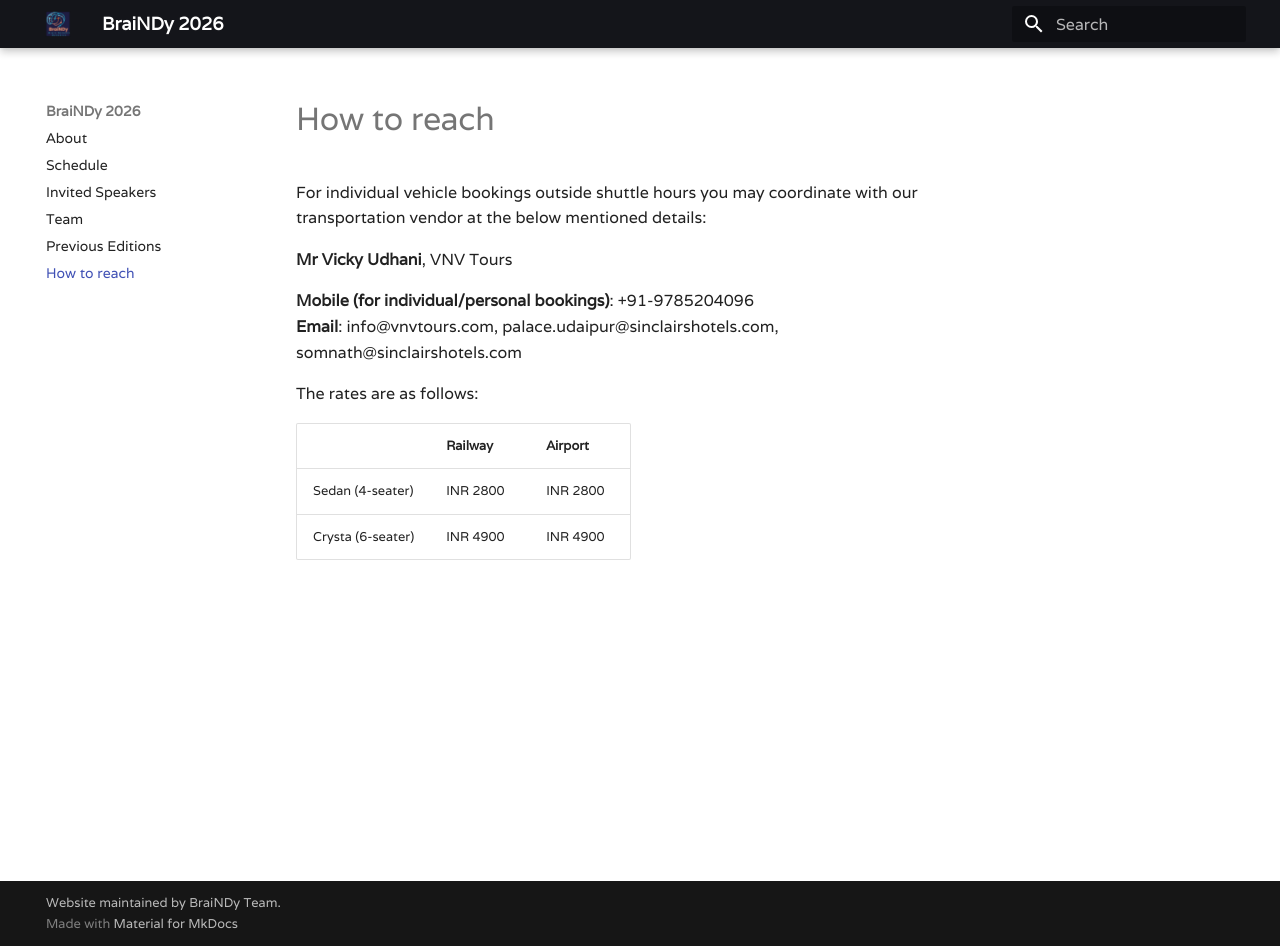
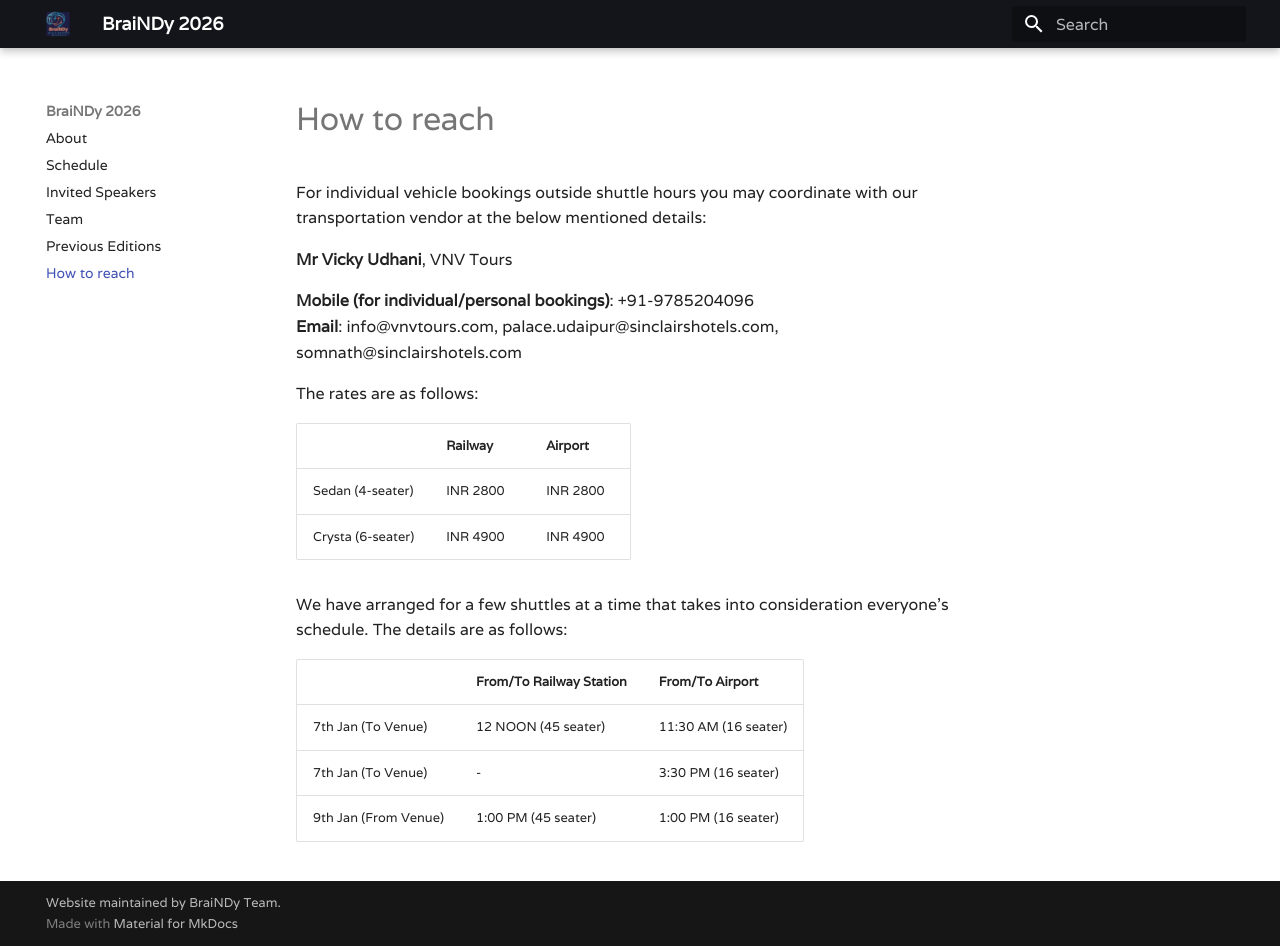
Before and after one commit to BraiNDyMeeting/v2026, an MkDocs documentation site: the page built from docs/howto.md, in a window 1280 px wide and 946 px high. Built offline with MkDocs 1.6.1 and Material for MkDocs 9.7.7, drawn with Linux system fonts in a browser that asks for light colours.

Commit message:
Some changes to website

```diff
--- a/docs/howto.md
+++ b/docs/howto.md
@@ -11,3 +11,12 @@ The rates are as follows:
 |----|----|----|
 |Sedan (4-seater)|INR 2800|INR 2800|
 |Crysta (6-seater)|INR 4900|INR 4900|
+
+
+We have arranged for a few shuttles at a time that takes into consideration everyone's schedule. The details are as follows:
+
+||From/To Railway Station|From/To Airport|
+|----|----|----|
+| 7th Jan (To Venue) | 12 NOON (45 seater) | 11:30 AM (16 seater) |
+| 7th Jan (To Venue) | -                    | 3:30 PM (16 seater)  |
+| 9th Jan (From Venue) | 1:00 PM (45 seater) | 1:00 PM (16 seater)  |
```
Also changed, not shown: site/howto/index.html, site/search/search_index.json, site/sitemap.xml, 1 other file.
